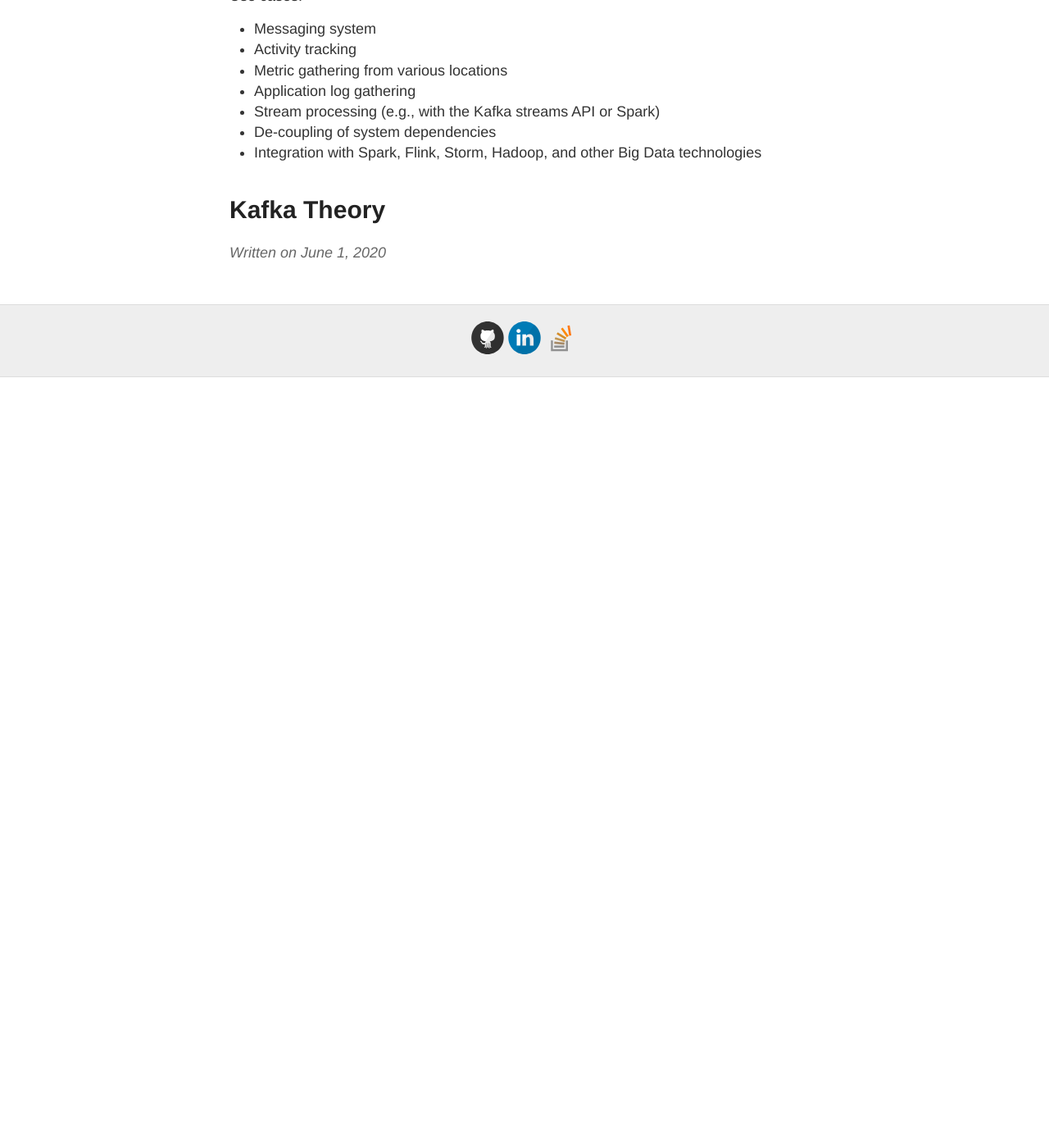
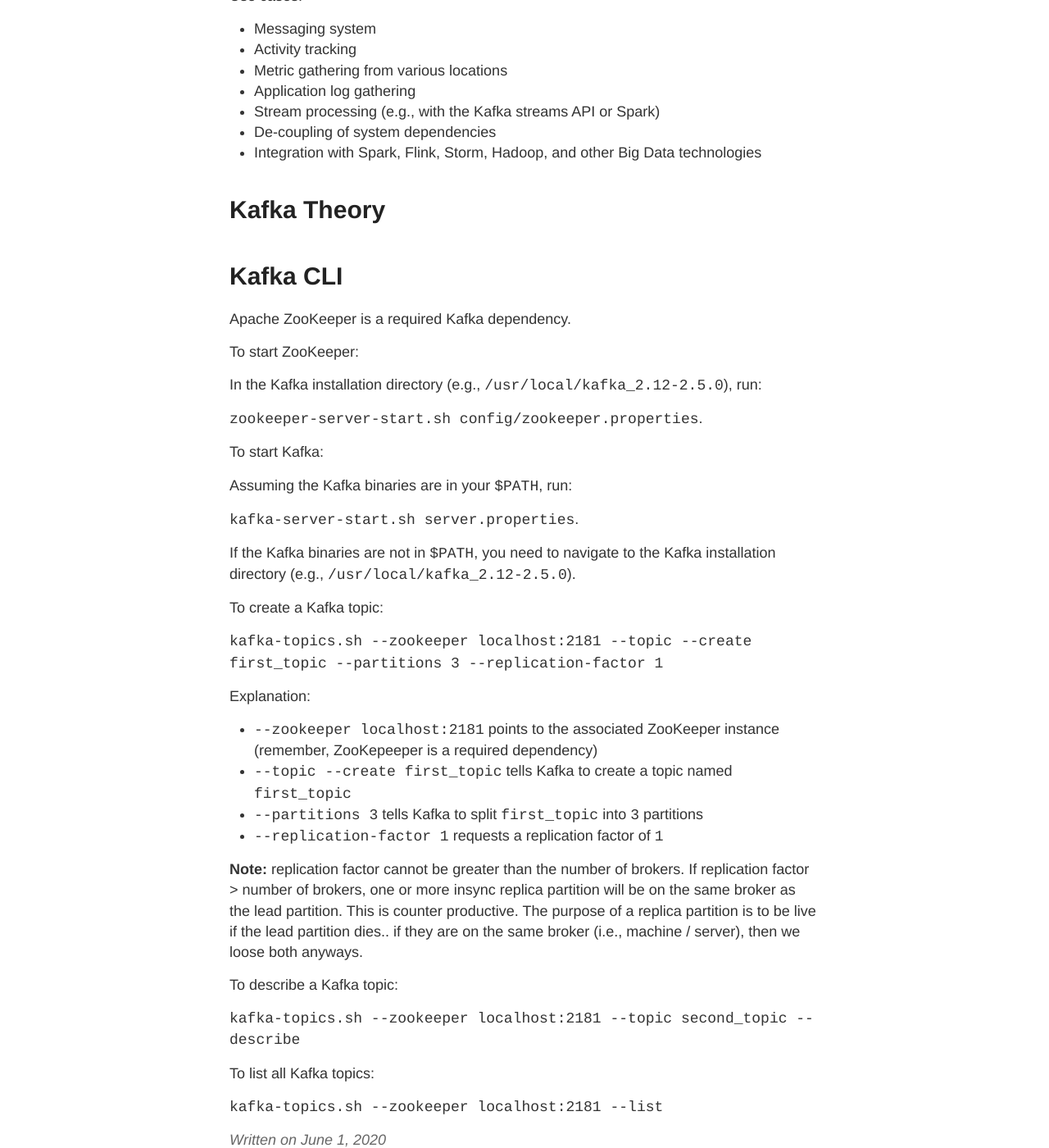
Before and after one commit to gutucristian/gutucristian.github.io, a Jekyll site: the page built from _posts/2020-06-01-Kafka.md, in a window 1280 px wide and 1400 px high, scrolled down 2332 px. Shown: the whole window at 82% size. Built offline with Jekyll 4.4.1, drawn with Linux system fonts in a browser that asks for light colours; our own code applies the rules of GitHub Pages for plain Markdown files; before the commit the page ends 2792 px from its top, so only the background shows below that.

Commit message:
Update 2020-06-01-Kafka.md

```diff
--- a/_posts/2020-06-01-Kafka.md
+++ b/_posts/2020-06-01-Kafka.md
@@ -41,3 +41,41 @@
 - Integration with Spark, Flink, Storm, Hadoop, and other Big Data technologies
 
 # Kafka Theory
+
+# Kafka CLI
+
+Apache ZooKeeper is a required Kafka dependency.
+
+To start ZooKeeper:
+
+In the Kafka installation directory (e.g., `/usr/local/kafka_2.12-2.5.0`), run:
+
+`zookeeper-server-start.sh config/zookeeper.properties`.
+
+To start Kafka:
+
+Assuming the Kafka binaries are in your `$PATH`, run:
+
+`kafka-server-start.sh server.properties`.
+
+If the Kafka binaries are not in `$PATH`, you need to navigate to the Kafka installation directory (e.g., `/usr/local/kafka_2.12-2.5.0`).
+
+To create a Kafka topic:
+
+`kafka-topics.sh --zookeeper localhost:2181 --topic --create first_topic --partitions 3 --replication-factor 1`
+
+Explanation:
+- `--zookeeper localhost:2181` points to the associated ZooKeeper instance (remember, ZooKepeeper is a required dependency)
+- `--topic --create first_topic` tells Kafka to create a topic named `first_topic`
+- `--partitions 3` tells Kafka to split `first_topic` into `3` partitions
+- `--replication-factor 1` requests a replication factor of `1`
+
+**Note:** replication factor cannot be greater than the number of brokers. If replication factor > number of brokers, one or more insync replica partition will be on the same broker as the lead partition. This is counter productive. The purpose of a replica partition is to be live if the lead partition dies.. if they are on the same broker (i.e., machine / server), then we loose both anyways.
+
+To describe a Kafka topic:
+
+`kafka-topics.sh --zookeeper localhost:2181 --topic second_topic --describe`
+
+To list all Kafka topics:
+
+`kafka-topics.sh --zookeeper localhost:2181 --list`
```
